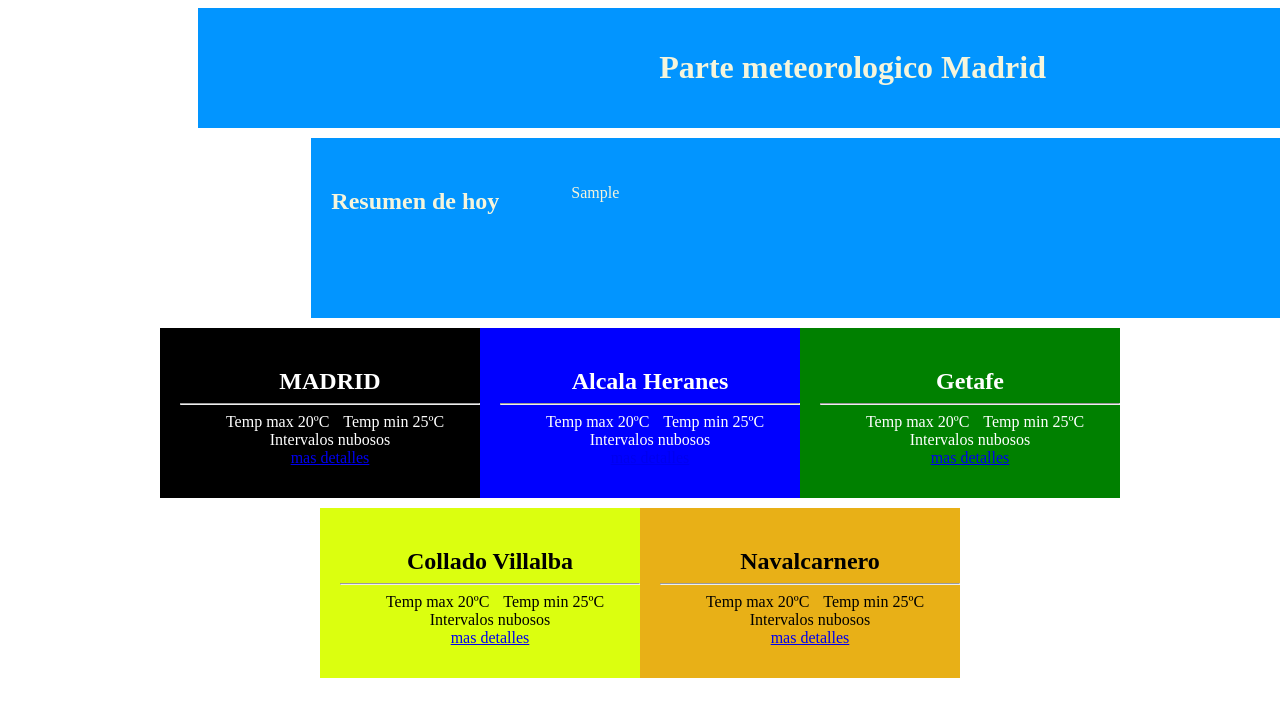
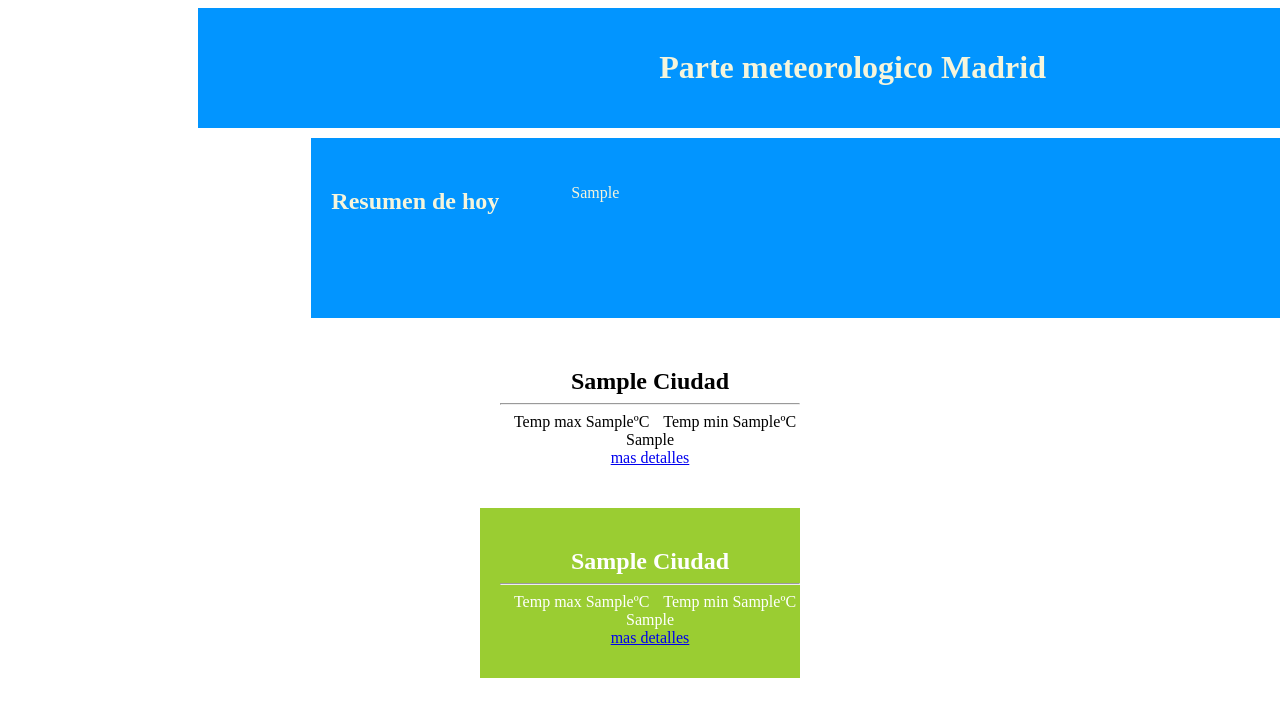
Before and after one commit to adryCrespo/az_Tiempo, a Flask app: template app/template/index.html in a window 1280 px wide; the page is wider, and only the part inside the window is pictured. Shown: the top 717 px of that part. Run offline with Flask 3, Linux system fonts and the light colour scheme; the template is opened without the code that fills it: most values are stand-ins (such as "Sample title", 1, 10 or a date in 2020); some libraries are stand-ins or nearby versions.

Commit message:
css funcionalidad flask 1

```diff
--- a/app/app.py
+++ b/app/app.py
@@ -17,6 +17,7 @@ import base64
 import random
 from matplotlib.backends.backend_agg import FigureCanvasAgg as FigureCanvas
 from matplotlib.figure import Figure
+from logica_css import get_css
 # import logging
 
 # logging.basicConfig(filename='my_log.log', level=logging.INFO)
@@ -32,13 +33,15 @@ engine = create_engine(connection_string, echo=True)
 CIUDADES = ["madrid","alcala_heranes","getafe","collado_villalba","navalcarnero"]
 
 
+
+
 @app.route('/',methods=["GET","POST"])
 def home():
     factory = Resumen_factory()
     resumen = factory.crear_resumen()
     ciudades = CIUDADES
     insertar_datos_ciudades(resumen=resumen, ciudades=CIUDADES)
-    return render_template("index.html",resumen=resumen,ciudades=ciudades)
+    return render_template("index.html",resumen=resumen,ciudades=ciudades, get_css =get_css)
 
 @app.template_filter('formato_nombre_ciudad')
 def formato_nombre_ciudad(s:str):
--- a/app/static/css/style.css
+++ b/app/static/css/style.css
@@ -46,7 +46,8 @@
           color:white }
       .c15{ background-color: green;
             color:white }
-      .c20{ background-color: rgb(219, 255, 15);  }
+      .c20{ background-color: yellowgreen ;  color:white  }
+      .c25{ background-color: yellow;  color:white }
       .c30{ background-color: rgb(232, 176, 23);  }
       .c35{ background-color: red (255, 0, 0, 0.027); }
 
--- a/app/template/index.html
+++ b/app/template/index.html
@@ -14,81 +14,43 @@
 
 <div class="contenedor">
 
-    <div id="caja" class="c0">
-      <h2 style="text-align: center; margin-bottom: 0px;" >MADRID</h2>
-        <hr />
-      <div class="temp_contenedor" >
-        <div class="temp"> Temp max 20ºC  </div>
-        <div class="temp" style="text-align: center" > Temp min 25ºC  </div>
-      </div>
-
-      <div class="descripcion">Intervalos nubosos</div>
-
-      <div class="descripcion">
-          <a href="{{ url_for('ciudad_url',ciudad='madrid' ) }}">mas detalles </a><br>
-      </div>
+  {% for ciudad in ciudades[:3] %}
+  <div id="caja" class="{{get_css(resumen.get_dato_ciudad_atributo(ciudad,'t_max') )}}">
+    <h2 style="text-align: center; margin-bottom: 0px;" >{{ciudad|formato_nombre_ciudad}}</h2>
+      <hr />
+    <div class="temp_contenedor" >
+      <div class="temp"> Temp max {{resumen.get_dato_ciudad_atributo(ciudad,"t_max")}}ºC  </div>
+      <div class="temp" style="text-align: center"> Temp min {{resumen.get_dato_ciudad_atributo(ciudad,"t_min")}}ºC  </div>
     </div>
 
-    <div id="caja" class="c10">
-      <h2 style="text-align: center; margin-bottom: 0px;" >Alcala Heranes</h2>
-        <hr />
-      <div class="temp_contenedor" >
-        <div class="temp"> Temp max 20ºC  </div>
-        <div class="temp" style="text-align: center"> Temp min 25ºC  </div>
-      </div>
+    <div class="descripcion">{{resumen.get_dato_ciudad_atributo(ciudad,"description")}}</div>
+    <div class="descripcion">
+        <a href="{{ url_for('ciudad_url',ciudad=ciudad) }}">mas detalles </a><br>
+    </div>
+  </div>
+{% endfor %}
 
-      <div class="descripcion">Intervalos nubosos</div>
-
-      <div class="descripcion">
-          <a href="{{ url_for('ciudad_url',ciudad='alcala_heranes') }}">mas detalles </a><br>
-        </div>
-    </div>
-
-    <div id="caja" class="c15">
-      <h2 style="text-align: center; margin-bottom: 0px;" >Getafe</h2>
-        <hr />
-      <div class="temp_contenedor" >
-        <div class="temp"> Temp max 20ºC  </div>
-        <div class="temp" style="text-align: center"> Temp min 25ºC  </div>
-      </div>
-
-      <div class="descripcion">Intervalos nubosos</div>
-        <div class="descripcion">
-          <a href="{{ url_for('ciudad_url',ciudad='getafe') }}">mas detalles </a><br>
-        </div>
-    </div>
 
 </div>
 
 <div class="contenedor">
+  {% for ciudad in ciudades[3:] %}
       <div id="caja" class="c20">
-        <h2 style="text-align: center; margin-bottom: 0px;" >Collado Villalba</h2>
+        <h2 style="text-align: center; margin-bottom: 0px;" >{{ciudad|formato_nombre_ciudad}}</h2>
           <hr />
         <div class="temp_contenedor" >
-          <div class="temp"> Temp max 20ºC  </div>
-          <div class="temp" style="text-align: center"> Temp min 25ºC  </div>
+          <div class="temp"> Temp max {{resumen.get_dato_ciudad_atributo(ciudad,"t_max")}}ºC  </div>
+          <div class="temp" style="text-align: center"> Temp min {{resumen.get_dato_ciudad_atributo(ciudad,"t_min")}}ºC  </div>
         </div>
 
-        <div class="descripcion">Intervalos nubosos</div>
+        <div class="descripcion">{{resumen.get_dato_ciudad_atributo(ciudad,"description")}}</div>
         <div class="descripcion">
-            <a href="{{ url_for('ciudad_url',ciudad='collado_villalba') }}">mas detalles </a><br>
+            <a href="{{ url_for('ciudad_url',ciudad=ciudad) }}">mas detalles </a><br>
         </div>
       </div>
+  {% endfor %}
 
 
-      <div id="caja" class="c30">
-        <h2 style="text-align: center; margin-bottom: 0px;" >Navalcarnero</h2>
-          <hr />
-        <div class="temp_contenedor" >
-          <div class="temp"> Temp max 20ºC  </div>
-          <div class="temp" style="text-align: center"> Temp min 25ºC  </div>
-        </div>
-
-        <div class="descripcion">Intervalos nubosos</div>
-        <div class="descripcion">
-            <a href="{{ url_for('ciudad_url',ciudad='navalcarnero') }}" style="text-align: center;">mas detalles </a><br>
-        </div>
-      </div>
 
 </div>
 
```
Also changed, not shown: app/logica_css.py (added, +22 -0 lines), .github/workflows/resource-group.yml.
